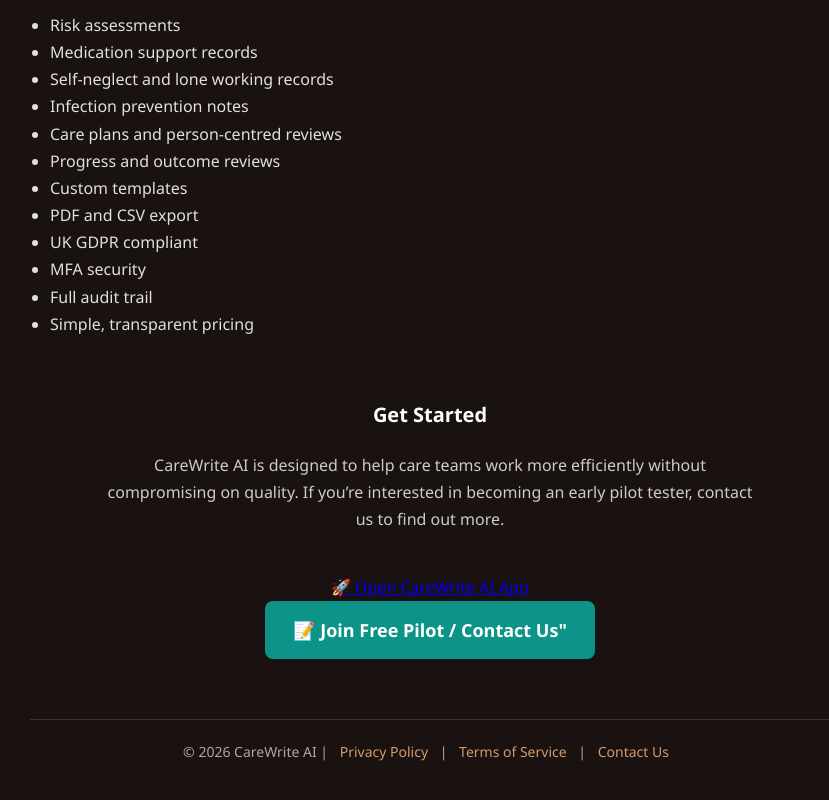
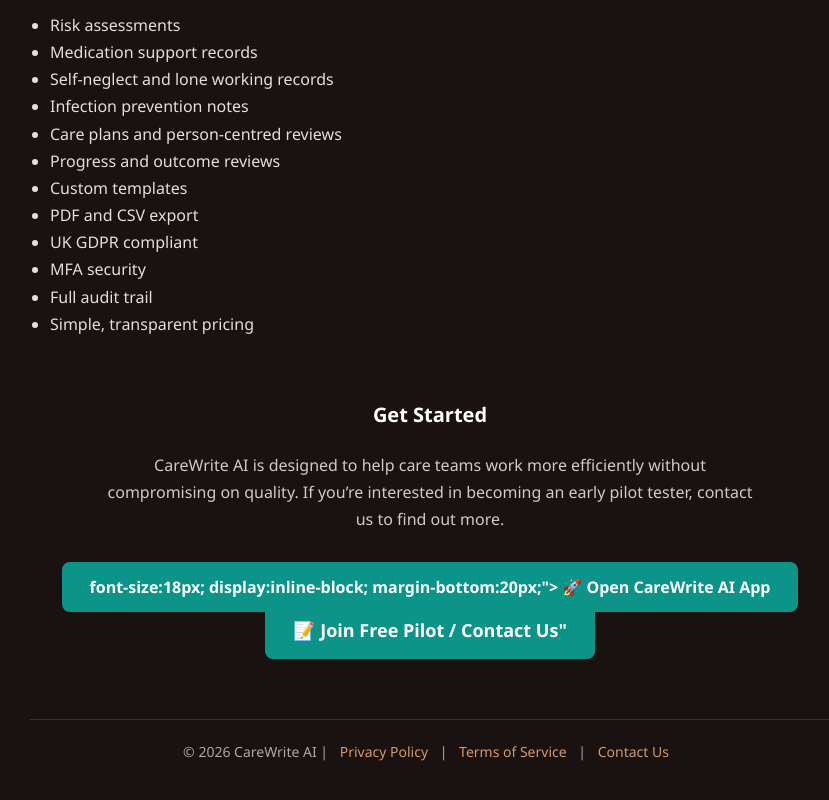
Before and after one commit to teaml21/CareWriteAI, a plain HTML site: page index.html in a window 1280 px wide. Shown: the part 1351-2151 px from the top of the page, without its empty margins (210-1039 px from the left). Drawn offline with Linux system fonts and the light colour scheme.

Commit message:
Fix HTML comments and button styles in index.html
Fixed HTML comment syntax and corrected button style attributes.

```diff
--- a/index.html
+++ b/index.html
@@ -99,15 +99,15 @@
 
 <h2>
 
-<!-- GET STARTED AREA + BUTTONS + FOOTER — CLEAN VERSION -->
+
 <h2 style="text-align:center; margin:60px 0 20px; color:#fff;">Get Started</h2>
 <p style="text-align:center; max-width:650px; margin:0 auto 40px; color:#ccc;">
 CareWrite AI is designed to help care teams work more efficiently without compromising on quality. If you’re interested in becoming an early pilot tester, contact us to find out more.
 </p>
 
 <center>
-    <!-- APP BUTTON -->
-    <a href="app/index.html" style"="background:#0D9488; color:white; padding:14px 28px; border-radius:8px; text-decoration:none; font-weight:bold; font-size:18px; display:inline-block; margin-bottom:20px;">
+
+    <a href="app/index.html" style="background:#0D9488; color:white; padding:14px 28px; border-radius:8px; text-decoration:none; font-weight:bold;"> font-size:18px; display:inline-block; margin-bottom:20px;">
         🚀 Open CareWrite AI App
     </a>
     <br>
```
